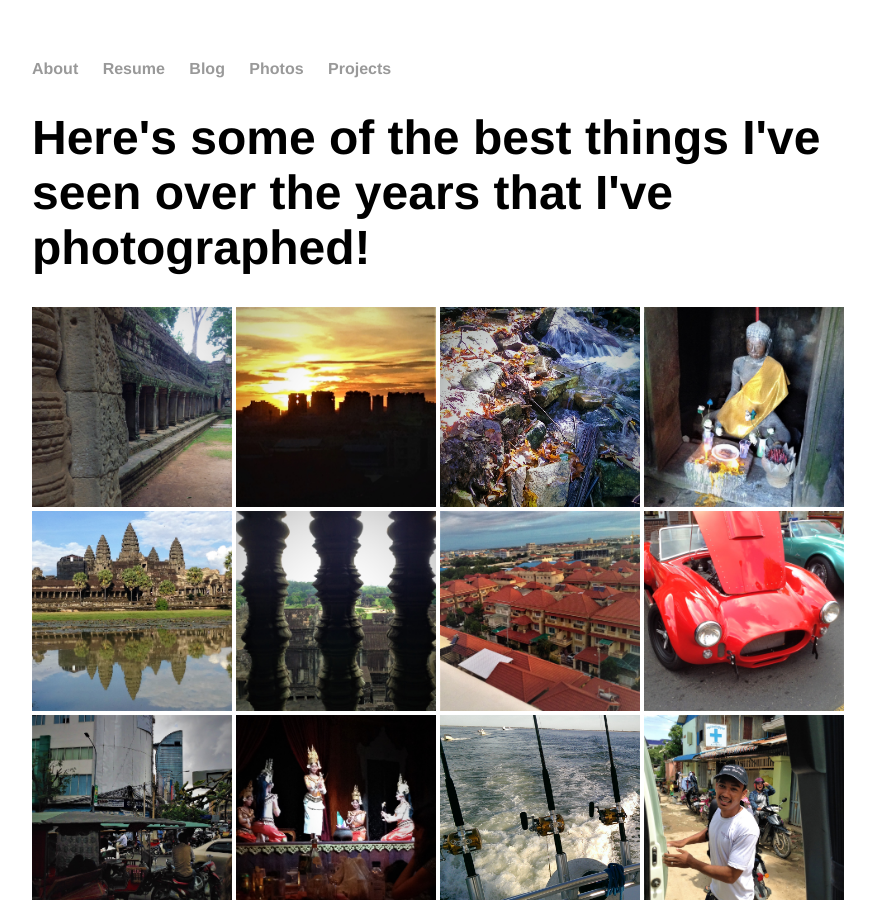
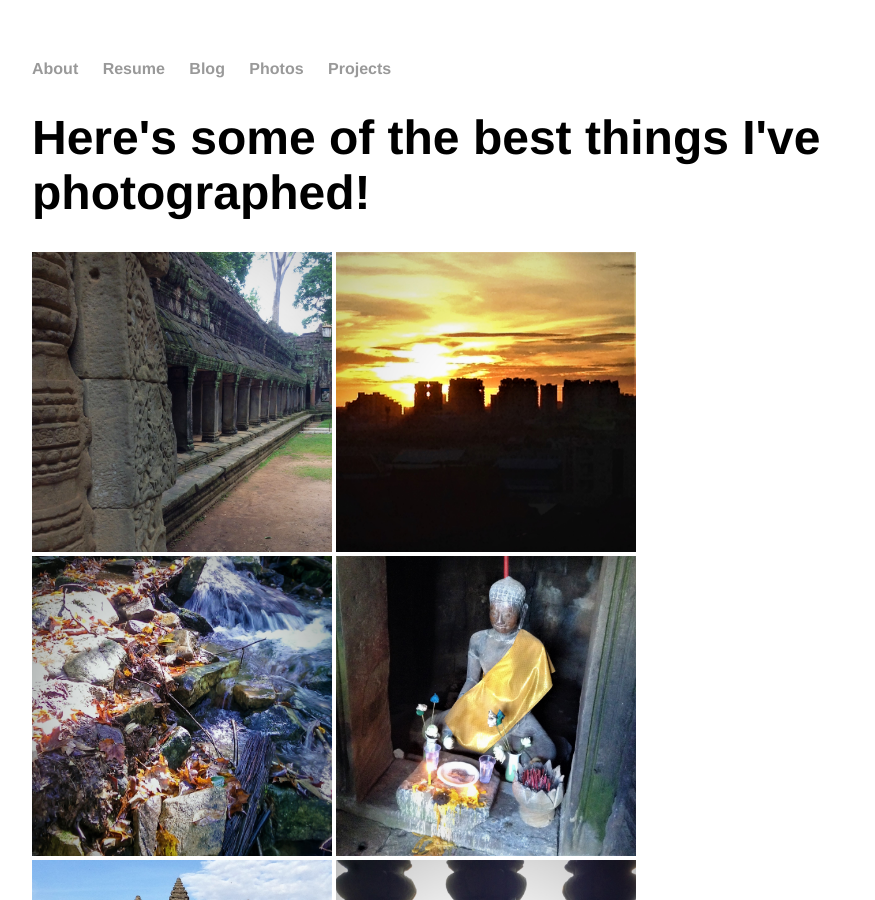
Before and after one commit to IronmanMk40/Matsick-Dot-Com, a Jekyll site: the page built from photos/index.html, in a window 1280 px wide and 900 px high. Shown: the whole window, without its empty margins (160-1035 px from the left). Built offline with Jekyll 4.4.1, drawn with Linux system fonts in a browser that asks for light colours.

Commit message:
Changed head and picture size

```diff
--- a/photos/index.html
+++ b/photos/index.html
@@ -3,22 +3,22 @@
 title: Photos
 ---
 <div class="photos">
-<h1>Here's some of the best things I've seen over the years that I've photographed!</h1>
-<img src="wall.jpg" width=200 height=200>
-<img src="skyline.jpg" width=200 height=200>
-<img src="stream.jpg" width=200 height=200>
-<img src="buddha.jpg" width=200 height=200>
-<img src="angkorwat.jpg" width=200 height=200>
-<img src="bars.jpg" width=200 height=200>
-<img src="building.jpg" width=200 height=200>
-<img src="car.JPG" width=200 height=200>
-<img src="city.jpg" width=200 height=200>
-<img src="dancing.jpg" width=200 height=200>
-<img src="dayfishing.jpg" width=200 height=200>
-<img src="friend.jpg" width=200 height=200>
-<img src="monkey.jpg" width=200 height=200>
-<img src="nightfishing.jpg" width=200 height=200>
-<img src="phnompenh.JPG" width=200 height=200>
-<img src="treeroots.jpg" width=200 height=200>
-<img src="valley.jpg" width=200 height=200>
+<h1>Here's some of the best things I've photographed!</h1>
+<img src="wall.jpg" width=300 height=300>
+<img src="skyline.jpg" width=300 height=300>
+<img src="stream.jpg" width=300 height=300>
+<img src="buddha.jpg" width=300 height=300>
+<img src="angkorwat.jpg" width=300 height=300>
+<img src="bars.jpg" width=300 height=300>
+<img src="building.jpg" width=300 height=300>
+<img src="car.JPG" width=300 height=300>
+<img src="city.jpg" width=300 height=300>
+<img src="dancing.jpg" width=300 height=300>
+<img src="dayfishing.jpg" width=300 height=300>
+<img src="friend.jpg" width=300 height=300>
+<img src="monkey.jpg" width=300 height=300>
+<img src="nightfishing.jpg" width=300 height=300>
+<img src="phnompenh.JPG" width=300 height=300>
+<img src="treeroots.jpg" width=300 height=300>
+<img src="valley.jpg" width=300 height=300>
 </div>
```
